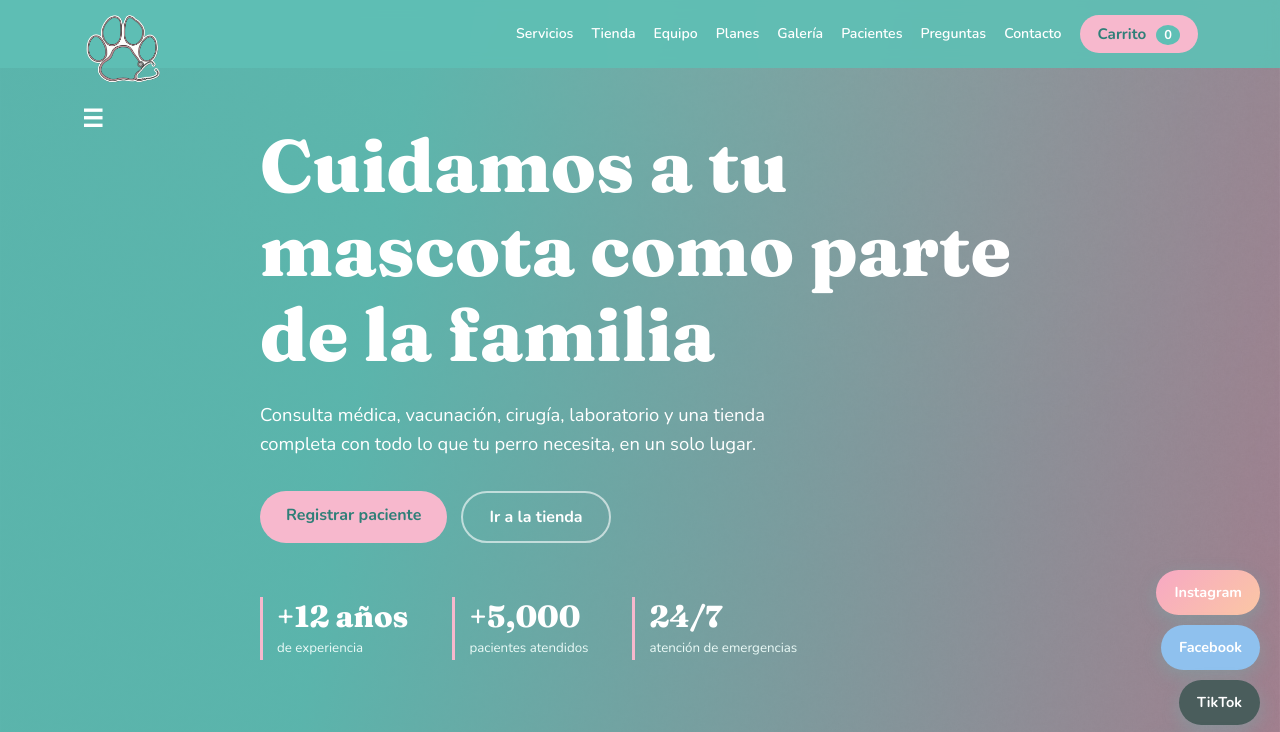
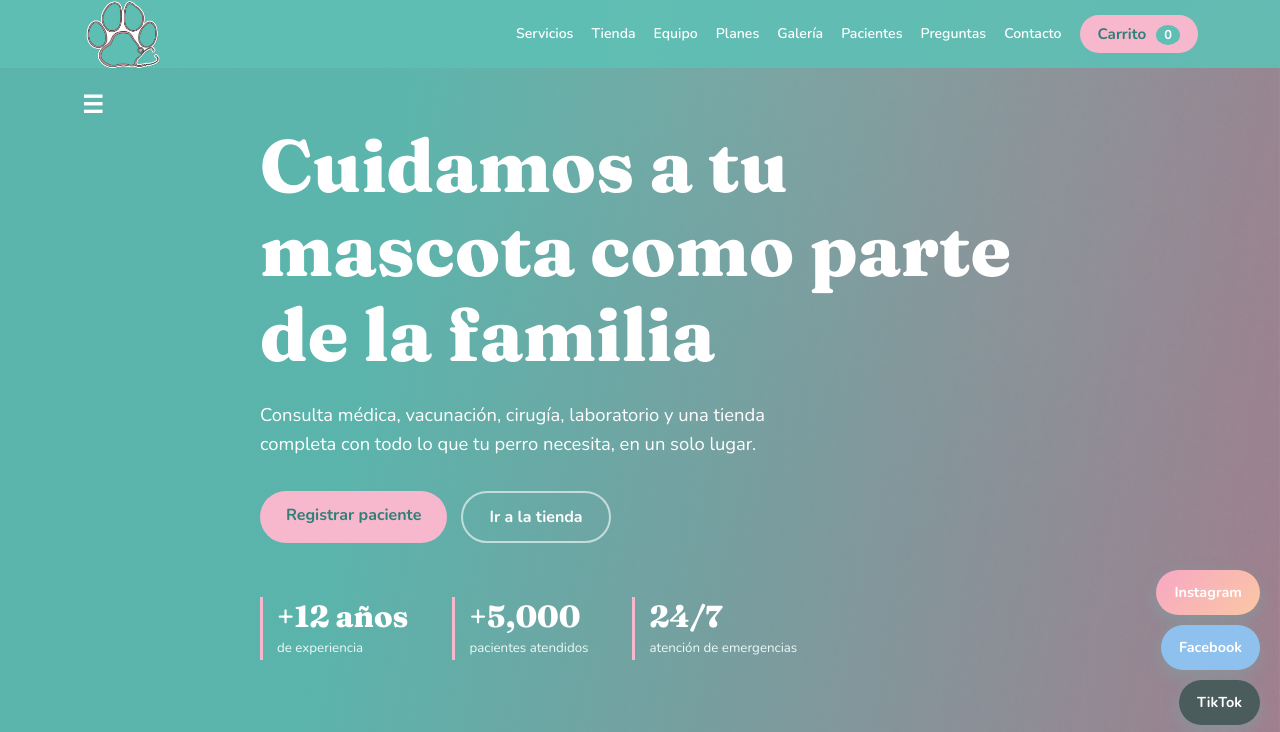
Before and after one commit to katiaramirezbonilla-eng/BioVet, a plain HTML site: page index.html in a window 1280 px wide. Shown: the top 732 px of the page. Drawn offline with nearby package versions, Linux system fonts and the light colour scheme.

Commit message:
Update index.html

```diff
--- a/index.html
+++ b/index.html
@@ -163,7 +163,7 @@ footer{background:var(--teal);color:#eafaf7;text-align:center;padding:28px;font-
 
 <header>
  <div class="wrap">
-  <a href="#inicio" class="logo"><marquee></marquee><img src="logo.jpeg" alt="Logo de la veterinaria" style="max-height:110px; width: auto; margin-top:30px;></marquee></a>
+  <a href="#inicio" class="logo"><img src="logo.jpeg" alt="Logo de la veterinaria" style="max-height:110px; width: auto; margin-top:30px;></a>
   <button class="burger" aria-label="Menú" onclick="document.getElementById('nav').classList.toggle('open')">☰</button>
   <nav id="nav" onclick="this.classList.remove('open')">
    <a href="#servicios">Servicios</a><a href="#tienda">Tienda</a><a href="#equipo">Equipo</a><a href="#planes">Planes</a><a href="#galeria">Galería</a><a href="#registro">Pacientes</a><a href="#faq">Preguntas</a><a href="#contacto">Contacto</a>
```
